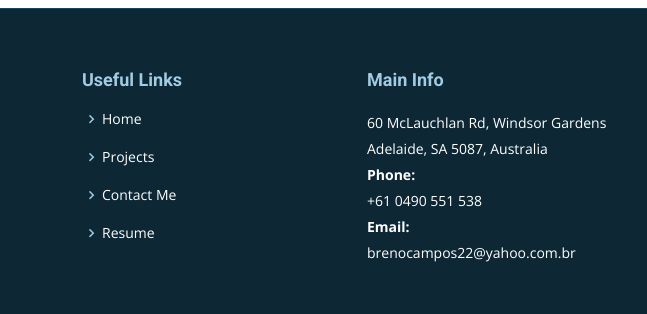
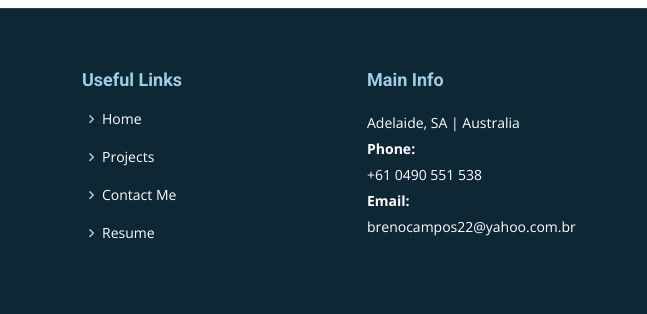
Before and after one commit to Brenofc1/Portfolio, a plain HTML site: page index.html in a window 1280 px wide. Shown: the part 3738-4052 px from the top of the page, 0-647 px from the left. Drawn offline with nearby package versions, Linux system fonts and the light colour scheme.

```diff
--- a/index.html
+++ b/index.html
@@ -295,7 +295,7 @@
           <div class="col-lg-3 col-md-6 footer-contact">
             <h4>Main Info</h4>
             <p>
-              60 McLauchlan Rd, Windsor Gardens<br>Adelaide, SA 5087, Australia <br>
+              Adelaide, SA | Australia <br>
               <strong>Phone:</strong><br> +61 0490 551 538 <br>
               <strong>Email:</strong><br>brenocampos22@yahoo.com.br<br>
             </p>
@@ -306,6 +306,7 @@
             <h3>Breno Campos's Portfolio</h3>
             <p>Connect with me through the channels bellow!</p>
             <div class="social-links mt-3">
+              <!-- a href="mailto:brenocampos22@yahoo.com.br" class="email"><i class="bi bi-envelope"></i></a -->
               <a href="https://github.com/Brenofc1" class="GitHub"><i class="bx bxl-github"></i></a>
               <a href="https://linkedin.com/in/breno-ferreira-campos" class="linkedin"><i class="bx bxl-linkedin"></i></a>
               <a href="https://twitter.com/BrenoCa62463568" class="twitter"><i class="bx bxl-twitter"></i></a>
```
